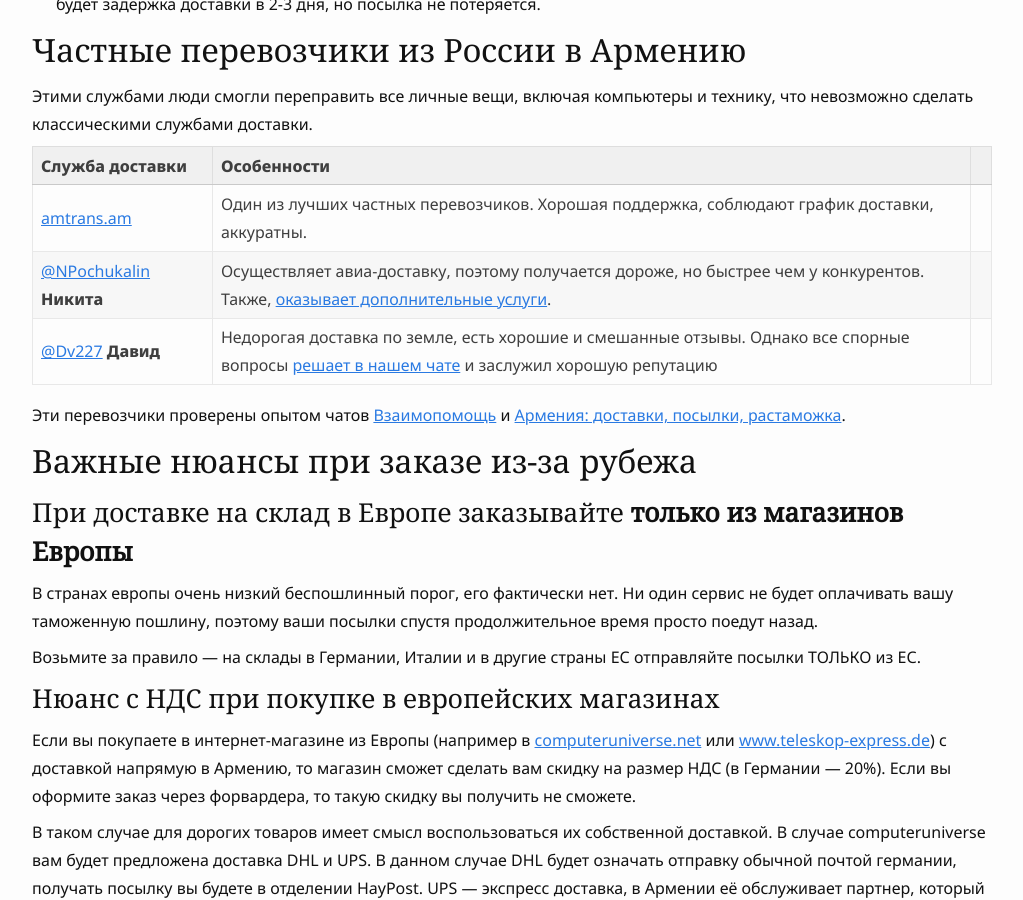
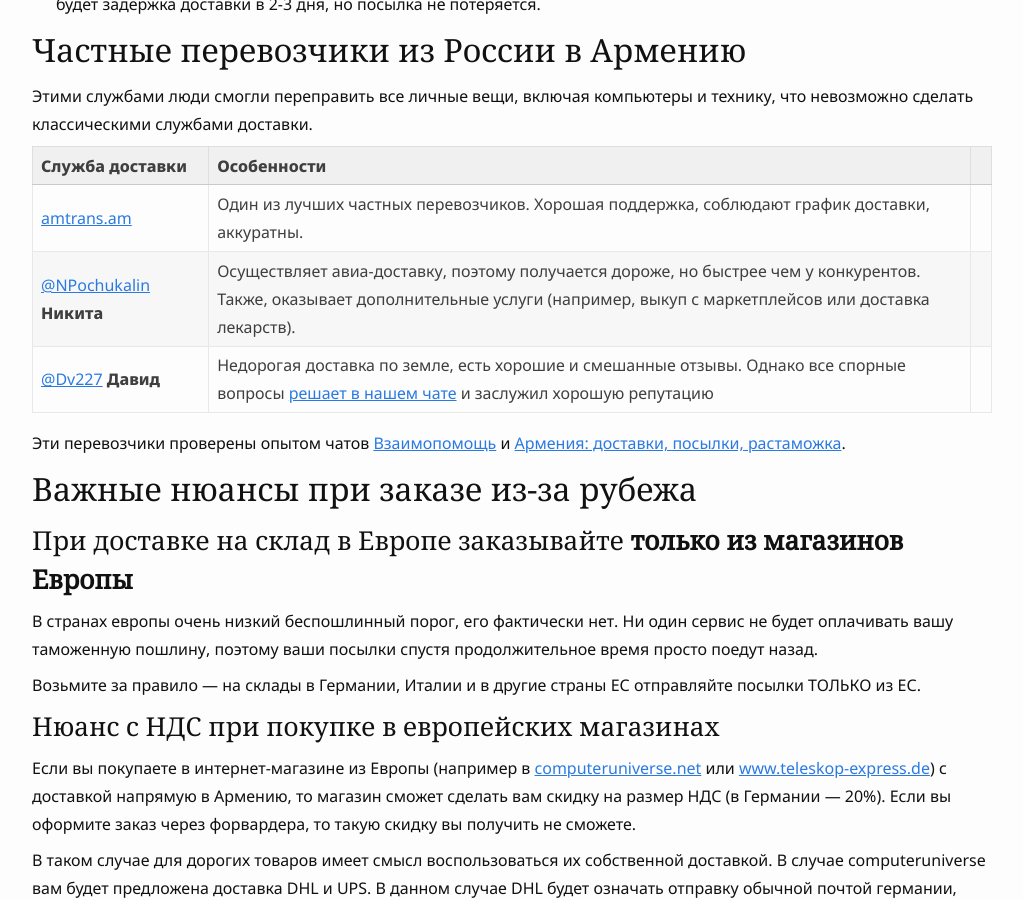
Before and after one commit to haywiki/haywiki.github.io, a Jekyll site: the page built from delivery/index.md, in a window 1280 px wide and 900 px high, scrolled down 4090 px. Shown: the whole window, without its empty margins (128-1151 px from the left). Built offline with Jekyll 4.4.1, drawn with Linux system fonts in a browser that asks for light colours; nearby versions of some CDN libraries; a script that is not in the unit is left out.

Commit message:
Никита всё [3]

```diff
--- a/delivery/index.md
+++ b/delivery/index.md
@@ -113,7 +113,7 @@ layout: page
 | Служба&nbsp;доставки                                          | Особенности                                                                                                                                                           |
 |---------------------------------------------------------------|-----------------------------------------------------------------------------------------------------------------------------------------------------------------------|
 | [amtrans.am](https://amtrans.am/ru/)                          | Один из лучших частных перевозчиков. Хорошая поддержка, соблюдают график доставки, аккуратны.                                                                         |                                                                                                                                                                                                                        |
-| [@NPochukalin](https://t.me/NPochukalin) **Никита** | Осуществляет авиа-доставку, поэтому получается дороже, но быстрее чем у конкурентов. Также, [оказывает дополнительные услуги](https://t.me/am_delivery/18254).        |
+| [@NPochukalin](https://t.me/NPochukalin) **Никита** | Осуществляет авиа-доставку, поэтому получается дороже, но быстрее чем у конкурентов. Также, оказывает дополнительные услуги (например, выкуп с маркетплейсов или доставка лекарств).        |
 | [@Dv227](https://t.me/Dv227) **Давид**                        | Недорогая доставка по земле, есть хорошие и смешанные отзывы. Однако все спорные вопросы [решает в нашем чате](https://t.me/am_delivery) и заслужил хорошую репутацию |
 
 Эти перевозчики проверены опытом чатов [Взаимопомощь](https://t.me/+szFNNJqf1J42Zjhi) и [Армения: доставки, посылки, растаможка](https://t.me/am_delivery).
```
